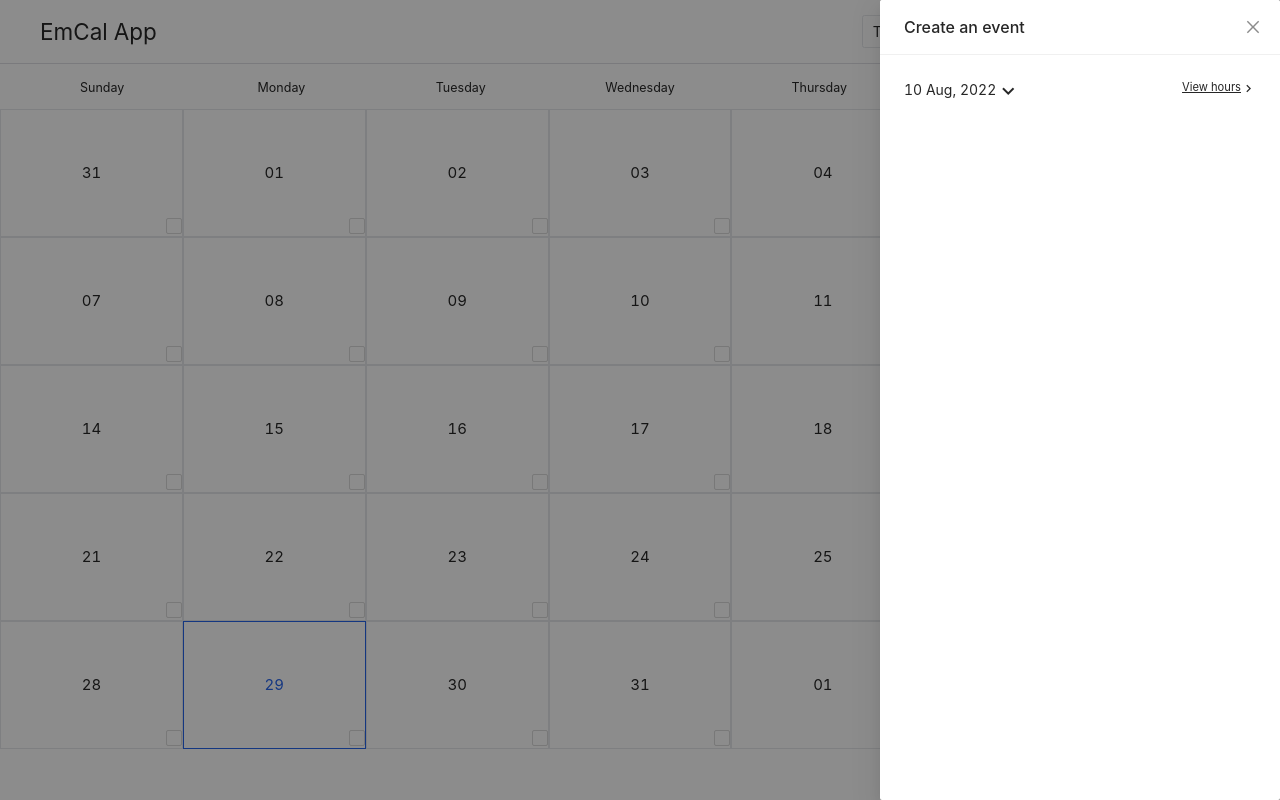
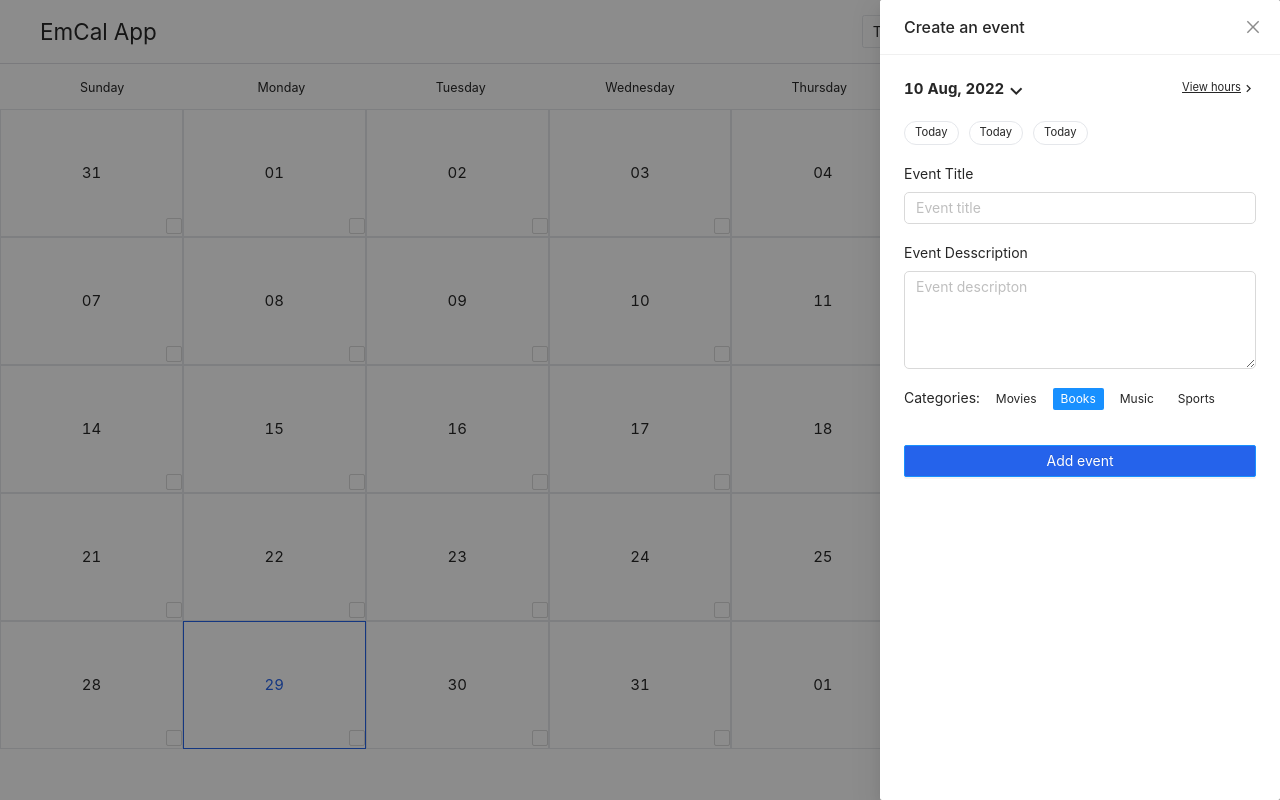
Before and after one commit to r33ldev/emcal, a React (Create React App) app: page / in a window 1280 px wide. Both pictures are taken after a click on the element "10". Built offline with nearby package versions, Linux system fonts and the light colour scheme.

Commit message:
calendar

```diff
--- a/src/components/Calendar/Day.jsx
+++ b/src/components/Calendar/Day.jsx
@@ -1,6 +1,6 @@
-import React, { useEffect, useState } from 'react';
+import { Checkbox } from 'antd';
 import dayjs from 'dayjs';
-import { Checkbox } from 'antd';
+import React from 'react';
 import { useDispatch } from 'react-redux';
 import { openEventModal, setSelectedDay } from '../../redux/appslice';
 const Day = ({ day }) => {
--- a/src/components/Header/Header.jsx
+++ b/src/components/Header/Header.jsx
@@ -23,7 +23,7 @@ const monthDropdownMenu = (currentMonthIndex) => {
   const months = dayjs.months();
   return (
     <div className='bg-white p-4'>
-      {months.slice(currentMonthIndex + 1, -1).map((month) => (
+      {months.slice(currentMonthIndex + 1).map((month) => (
         <p className='py-2 cursor-pointer capitalize text-2xl text-gray-500 '>
           {/* {dayjs(new Date(dayjs().year(), currentMonthIndex)).format('MMMM YYYY')} */}
           {month}
--- a/src/components/Modal/Modal.jsx
+++ b/src/components/Modal/Modal.jsx
@@ -1,14 +1,16 @@
 import { Modal } from 'antd';
-import React, { useRef, useState } from 'react';
+import React, { useState } from 'react';
 import { useDispatch, useSelector } from 'react-redux';
 import { closeEventModal } from '../../redux/appslice';
-import { DatePicker } from 'antd';
+import { DatePicker, Input, Button } from 'antd';
+import Tags from './sub-component/Tags';
 const EventModal = () => {
   const { RangePicker } = DatePicker;
   const dispatch = useDispatch();
   const { selectedDay } = useSelector((state) => state.app);
   const [openDatePicker, setOpenDatePicker] = useState(false);
   const [dates, setDates] = useState(selectedDay.format('D MMM, YYYY'));
+  const { TextArea } = Input;
   function handleDatePickerChange(e) {
     const pickedDate = e;
     if (pickedDate.length === 2) {
@@ -17,7 +19,6 @@ const EventModal = () => {
       const secondDate = pickedDate[1].format('D MMM, YYYY');
       setDates(firstDate + ' - ' + secondDate);
     }
-    console.log(pickedDate[0].format('D MMM, YYYY'));
   }
   return (
     <Modal
@@ -36,8 +37,15 @@ const EventModal = () => {
       <div className=' '>
         <div className='flex justify-between'>
           <div className='flex cursor-pointer'>
-            <p onClick={() => setOpenDatePicker(!openDatePicker)}>{dates}</p>
-            <span className='material-icons-outlined'>keyboard_arrow_down</span>
+            <div
+              className='flex'
+              onClick={() => setOpenDatePicker(!openDatePicker)}
+            >
+              <p className='text-2xl font-bold'>{dates}</p>
+              <span className='material-icons-outlined'>
+                keyboard_arrow_down
+              </span>
+            </div>
 
             <RangePicker
               open={openDatePicker}
@@ -52,8 +60,37 @@ const EventModal = () => {
             </span>
           </p>
         </div>
-        <div>
-
+        <div className='flex gap-4 mt-7'>
+          <button className='border rounded-full py-1 px-4 text-lg'>
+            Today
+          </button>
+          <button className='border rounded-full py-1 px-4 text-lg'>
+            Today
+          </button>
+          <button className='border rounded-full py-1 px-4 text-lg'>
+            Today
+          </button>
+        </div>
+        <div className='mt-7'>
+          <label htmlFor='title'>Event Title</label>
+          <Input className='rounded-lg mt-3' placeholder='Event title' />
+        </div>
+        <div className='mt-7'>
+          <label htmlFor='title'>Event Desscription</label>
+          <TextArea
+            rows={4}
+            placeholder='Event descripton'
+            maxLength={200}
+            className='rounded-lg mt-3'
+          />
+        </div>
+        <div className='mt-7'>
+          <Tags />
+        </div>
+        <div className='mt-14'>
+          <Button type='primary' className='bg-blue-600 w-full'>
+            Add event
+          </Button>
         </div>
       </div>
     </Modal>
--- /dev/null
+++ b/src/components/Modal/sub-component/Tags.jsx
@@ -0,0 +1,38 @@
+import { Tag } from 'antd';
+import React, { useState } from 'react';
+const { CheckableTag } = Tag;
+const tagsData = ['Movies', 'Books', 'Music', 'Sports'];
+
+const Tags = () => {
+  const [selectedTags, setSelectedTags] = useState(['Books']);
+
+  const handleChange = (tag, checked) => {
+    const nextSelectedTags = checked
+      ? [...selectedTags, tag]
+      : selectedTags.filter((t) => t !== tag);
+    setSelectedTags(nextSelectedTags);
+  };
+
+  return (
+    <>
+      <span
+        style={{
+          marginRight: 8,
+        }}
+      >
+        Categories:
+      </span>
+      {tagsData.map((tag) => (
+        <CheckableTag
+          key={tag}
+          checked={selectedTags.indexOf(tag) > -1}
+          onChange={(checked) => handleChange(tag, checked)}
+        >
+          {tag}
+        </CheckableTag>
+      ))}
+    </>
+  );
+};
+
+export default Tags;
```
